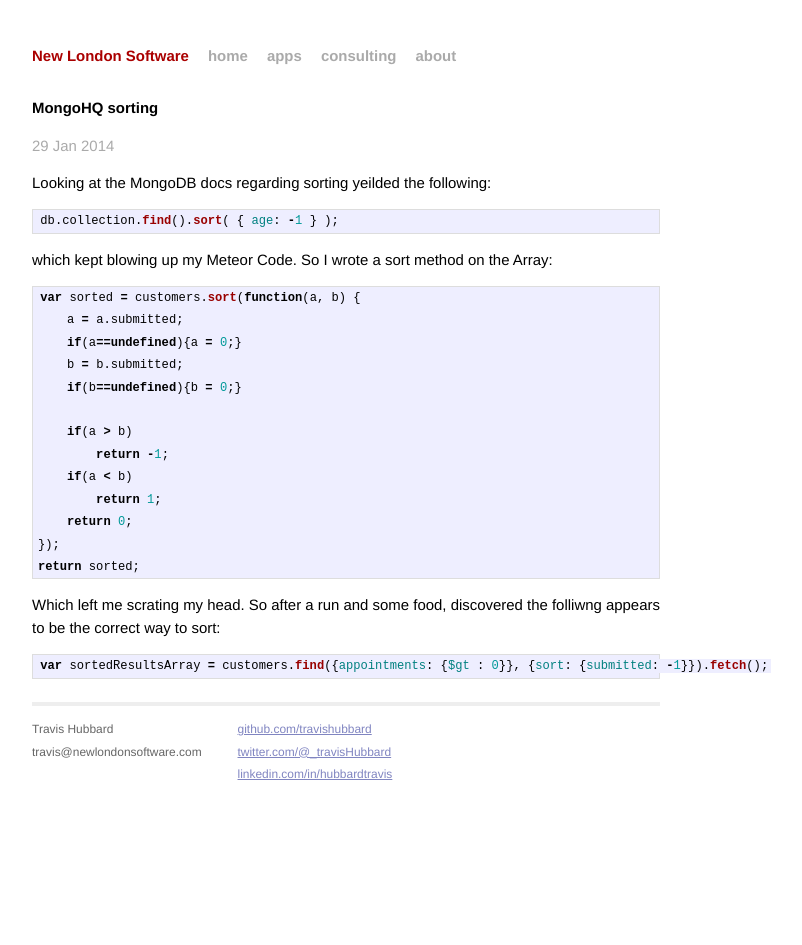
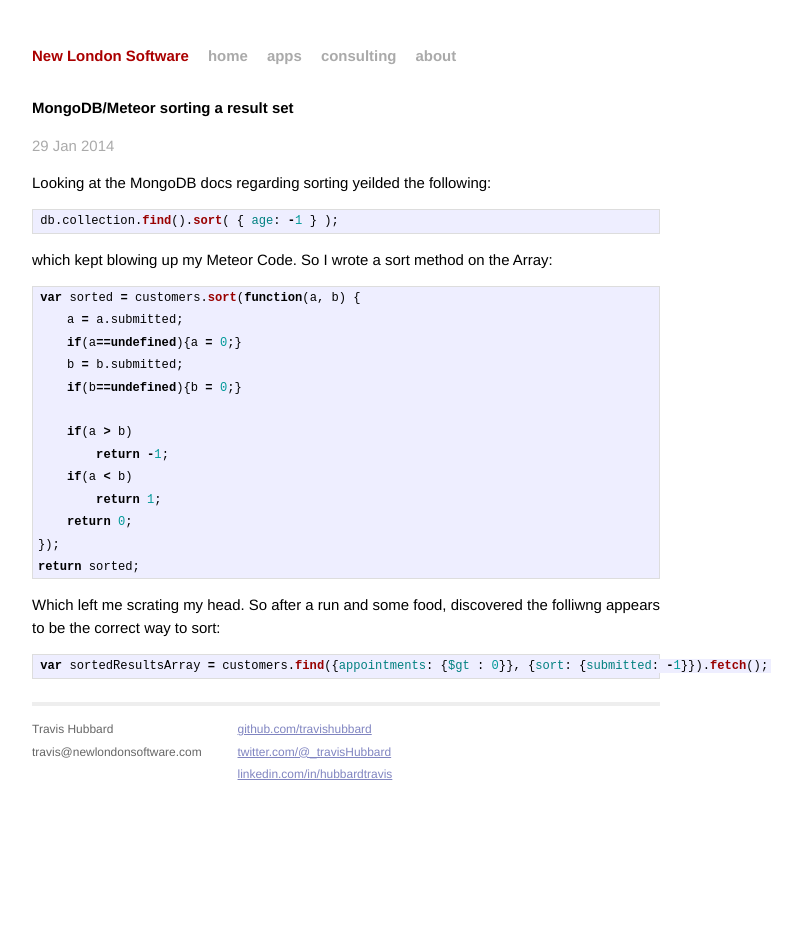
Before and after one commit to travishubbard/travishubbard.github.io, a Jekyll site: the page built from _posts/2014-01-29-mongodb-sort.markdown, in a window 1280 px wide. Shown: the whole page, without its empty margins (294-1096 px from the left). Built offline with Jekyll 4.4.1, drawn with Linux system fonts in a browser that asks for light colours; Markdown is read by kramdown in place of the engine named in the settings.

Commit message:
blog entry on sorting collection

```diff
--- a/_posts/2014-01-29-mongodb-sort.markdown
+++ b/_posts/2014-01-29-mongodb-sort.markdown
@@ -1,6 +1,6 @@
 ---
 layout: post
-title:  "MongoHQ sorting"
+title:  "MongoDB/Meteor sorting a result set "
 date:   2014-01-29 08:30:00
 categories: MongoDB sort in Meteor
 ---
```
